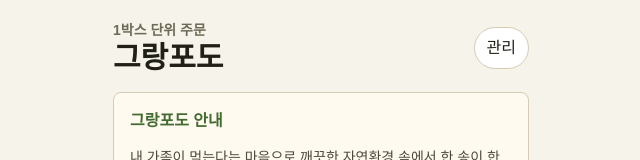
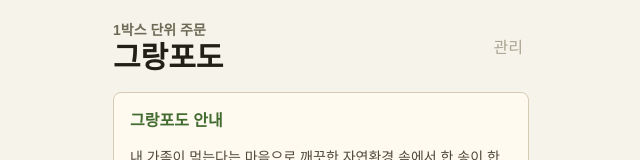
Before and after one commit to JinjeongMoon/grape-order-mobile, a React (Vite) app: page / in a window 1280 px wide. Shown: the top 160 px of the page, without its empty margins (319-959 px from the left). Built offline with nearby package versions, Linux system fonts and the light colour scheme.

Commit message:
Tone down admin button

```diff
--- a/app/page.tsx
+++ b/app/page.tsx
@@ -312,7 +312,11 @@ export default function Home() {
             <h1 className="text-3xl font-black tracking-normal">{settings.shopName}</h1>
           </div>
           <button
-            className="rounded-full border border-[#d6ccb6] bg-white px-3 py-2 text-sm font-bold"
+            className={
+              mode === "order"
+                ? "px-1.5 py-1 text-xs font-medium text-[#aaa491] underline-offset-2 hover:text-[#6d6a55] hover:underline"
+                : "rounded-full border border-[#d6ccb6] bg-white px-3 py-2 text-sm font-bold"
+            }
             onClick={handleModeButton}
             type="button"
           >
```
